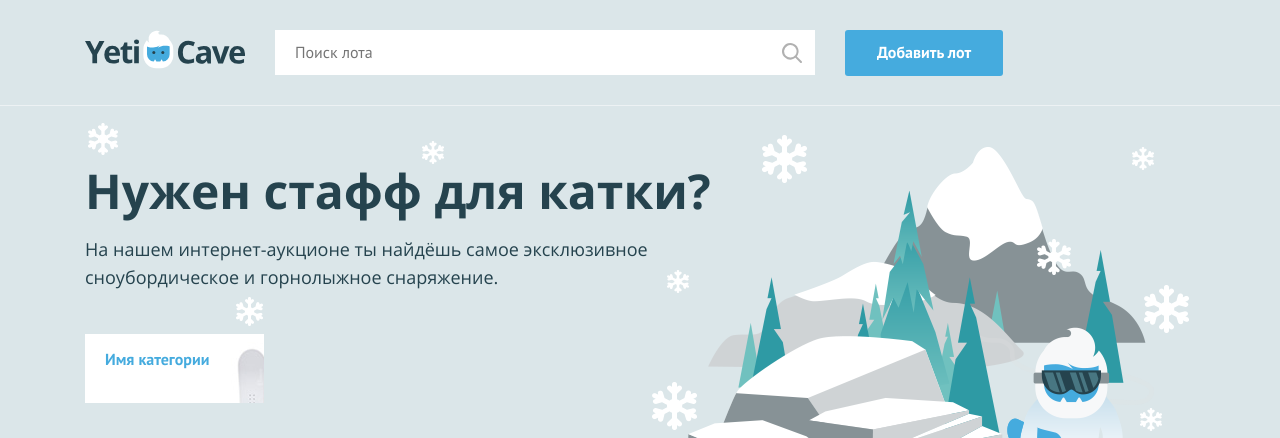
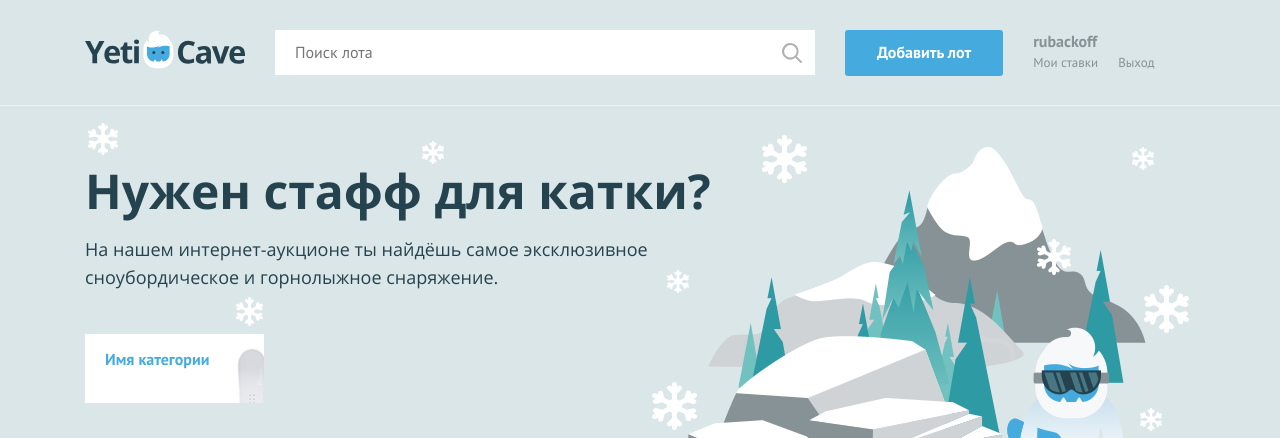
Before and after one commit to rubackoff/619685-yeticave-9, a PHP site: page / in a window 1280 px wide. Shown: the top 438 px of the page. Run offline with PHP 8.4, Linux system fonts and the light colour scheme.

Commit message:
Добавили данные о пользователе

```diff
--- a/index.php
+++ b/index.php
@@ -1,7 +1,7 @@
 <?php
 $is_auth = rand(0, 1);
 
-$user_name = ''; // укажите здесь ваше имя
+$user_name = 'rubackoff'; // укажите здесь ваше имя
 ?>
 <!DOCTYPE html>
 <html lang="ru">
@@ -27,9 +27,23 @@ $user_name = ''; // укажите здесь ваше имя
         <a class="main-header__add-lot button" href="pages/add-lot.html">Добавить лот</a>
 
         <nav class="user-menu">
-
-        <!-- здесь должен быть PHP код для показа меню и данных пользователя -->
-
+           <?php if ($is_auth == 1): ?>
+            <div class="user-menu__logged">
+                <p>rubackoff</p>
+                <a class="user-menu__bets" href="pages/my-bets.html">Мои ставки</a>
+                <a class="user-menu__logout" href="#">Выход</a>
+            </div>
+            <?php   else: ?>
+            <ul class="user-menu__list">
+                <li class="user-menu__item">
+                    <a href="#">Регистрация</a>
+                </li>
+                <li class="user-menu__item">
+                    <a href="#">Вход</a>
+                </li>
+            </ul>
+            }
+            <?php endif; ?>
         </nav>
     </div>
 </header>
```
